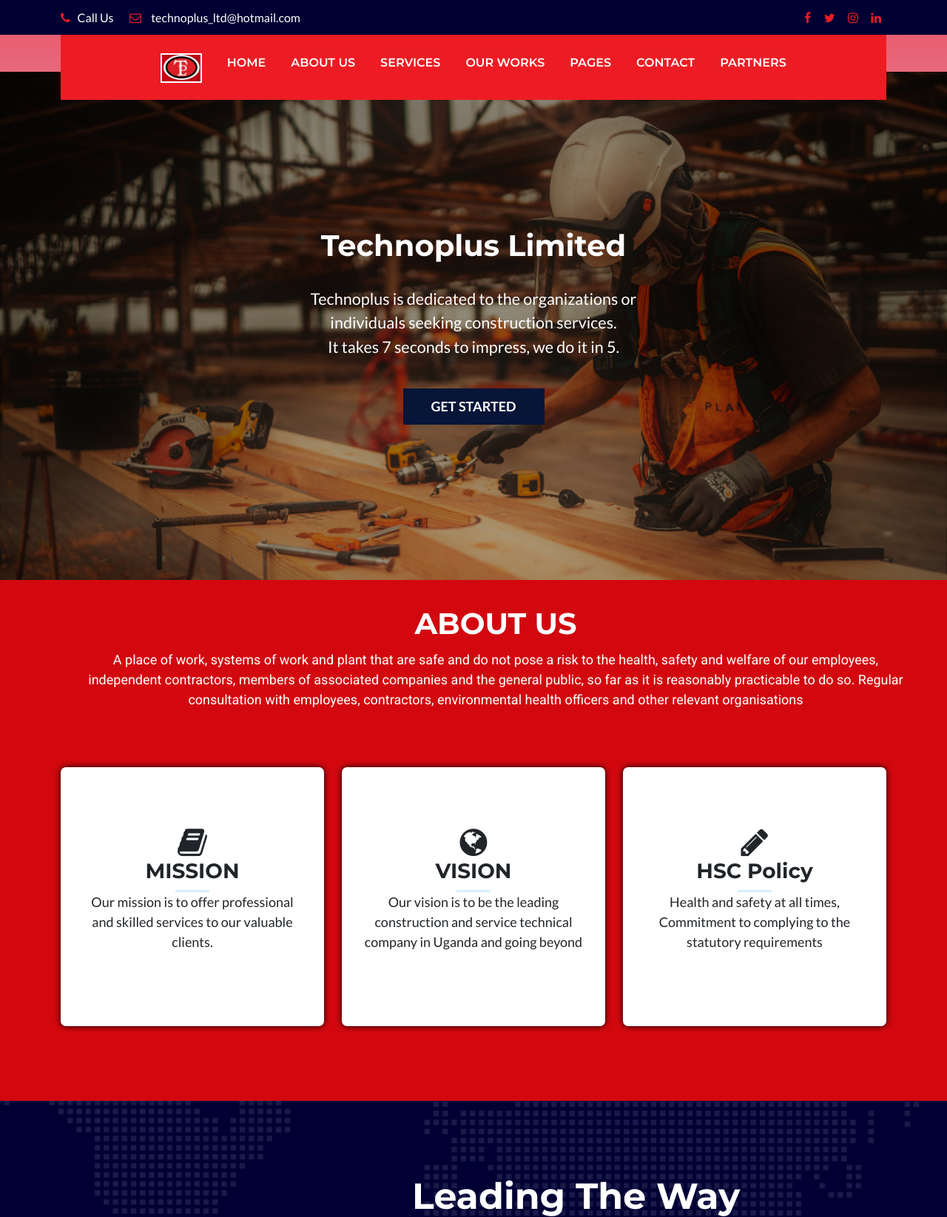
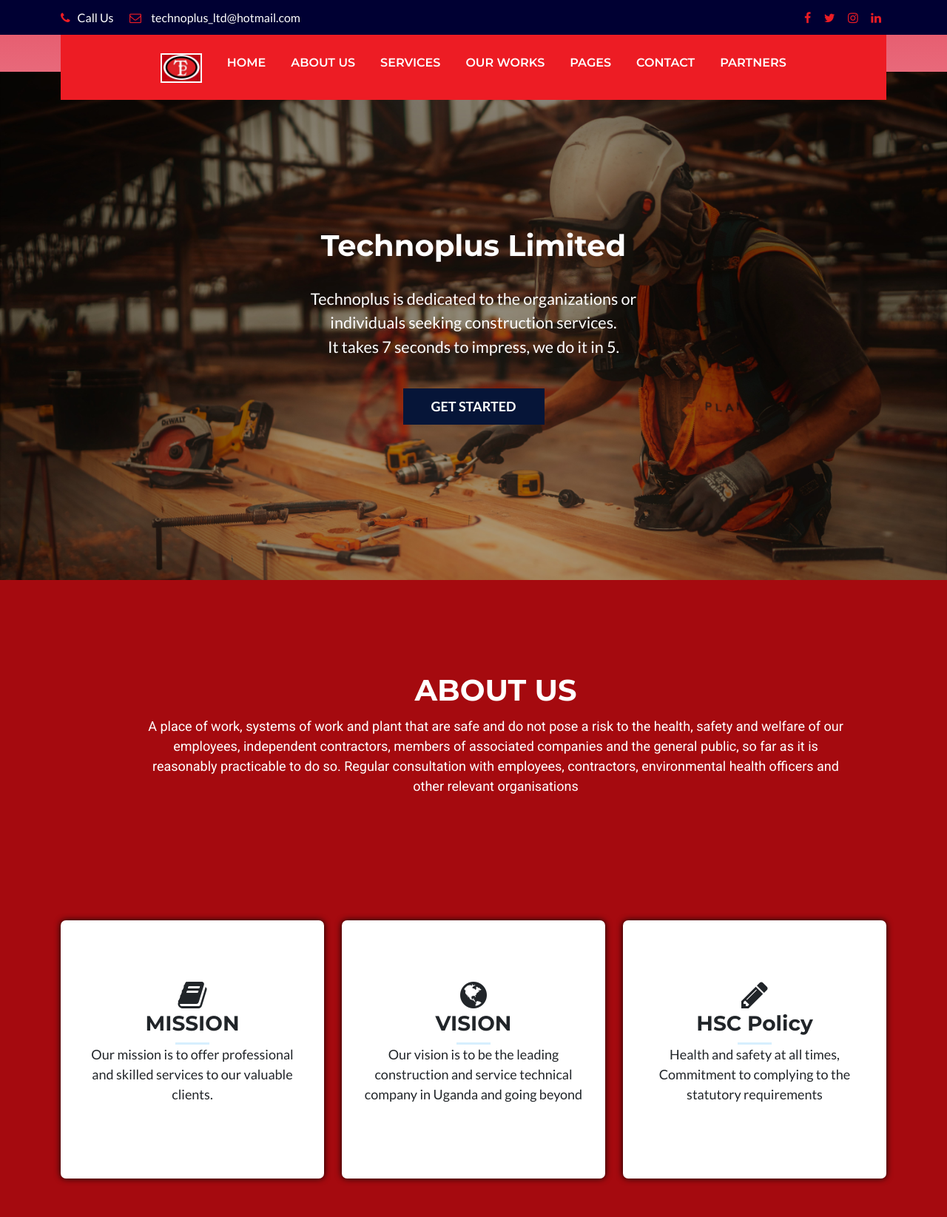
Before and after one commit to mohatrain/Technoplus, a PHP site: page / in a window 1280 px wide. Shown: the top 1645 px of the page at 74% size. Run offline with PHP 8.4, Linux system fonts and the light colour scheme.

```diff
--- a/css/style/style.css
+++ b/css/style/style.css
@@ -7,7 +7,7 @@
 } */
 
 #ABOUT {
-  background-color: #d3080f;
+  background-color: #a50a0f;
 }
 /*=======================
  adding style to about-1
@@ -47,7 +47,7 @@
 adding style to the icons(book,globe,pencil)
 =========================================*/
 .about-item i {
-  font-size: 43px;
+  font-size: 42px;
   margin: 0;
 }
 
--- a/index.html
+++ b/index.html
@@ -38,9 +38,10 @@
         margin-top: 2px;
         border: 2px solid white;
       }
-      html {
-        overflow: scroll;
-        overflow-x: hidden;
+      ::-webkit-scrollbar {
+        display: none;
+        height: 0px;
+        width: 0px;
       }
 
       /* Hide the horizontal scrollbar and show the vertical scrollbar */
@@ -187,7 +188,7 @@
     <!-- Start of the about section -->
     <section id="ABOUT">
       <div class="container">
-        <div class="row">
+        <div class="row" style="padding:90px">
           <div class="col-md-12 about-1">
             <h1>ABOUT US</h1>
             <p style="font-family: 'Roboto', sans-serif">
```
